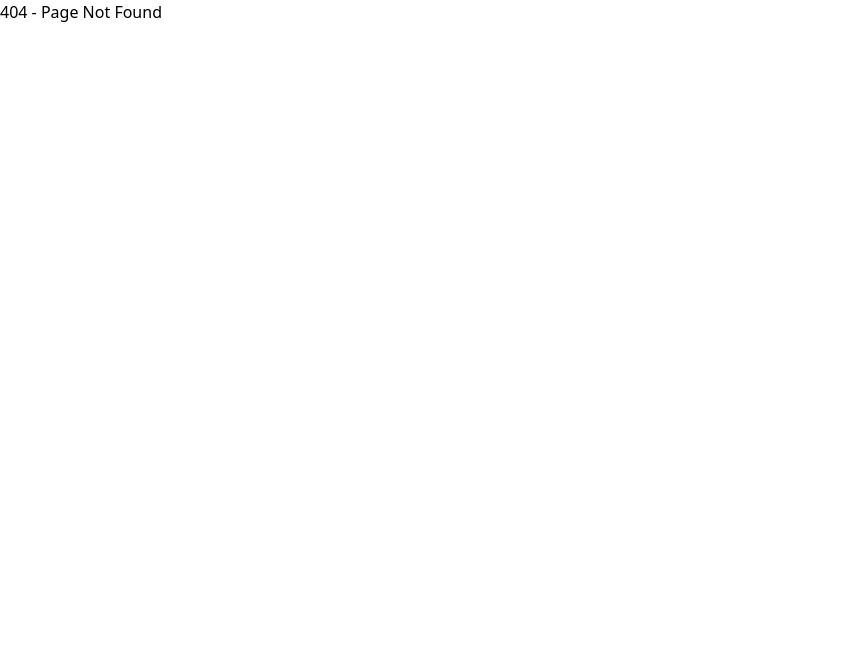
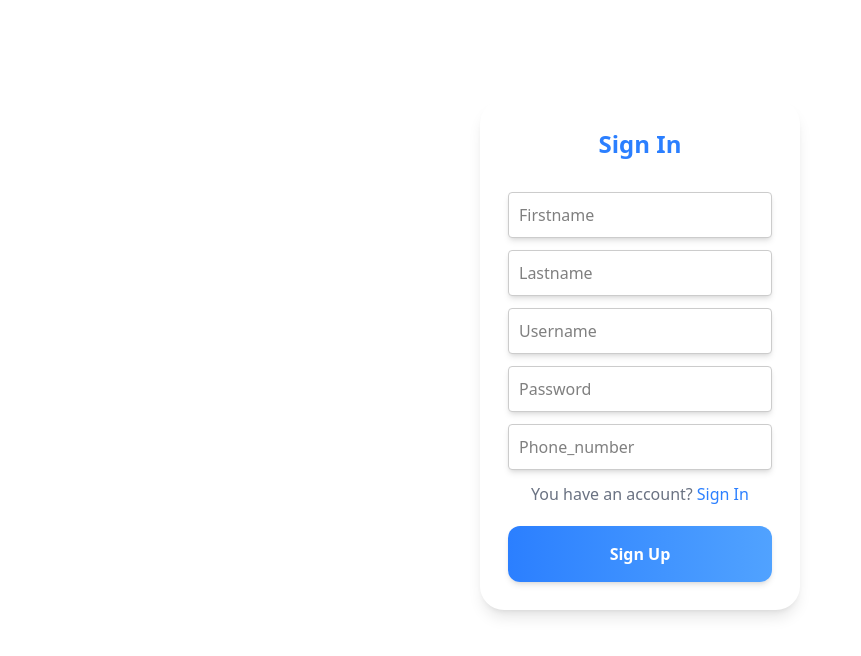
Before and after one commit to tohirjonyusupov/wedding_venue, a React (Vite) app in the folder frontend/: page /signup in a window 1280 px wide. Before the commit this address had no page. Shown: the top 656 px of the page, without its empty margins (0-861 px from the left). Built offline with nearby package versions, Linux system fonts and the light colour scheme.

Commit message:
add auth for client

```diff
--- a/frontend/src/App.jsx
+++ b/frontend/src/App.jsx
@@ -1,14 +1,15 @@
 /* eslint-disable no-unused-vars */
 import React from "react";
-import { Routes, Route, Navigate } from "react-router-dom";
+import { Routes, Route } from "react-router-dom";
 import routes from "./routes";
 import NotFound from "./pages/notFound";
-import Login from "./pages/login";
 import PublicRoute from "./components/PublicRoute";
 import PrivateRoute from "./components/PrivateRoute";
 import Home from "./pages/Home";
 import Venues from "./pages/Client/Venues";
 import VenueDetails from "./pages/Client/VenueDetails";
+import Login from "./pages/auth/login";
+import SignUp from "./pages/auth/signUp";
 
 function App() {
   return (
@@ -18,6 +19,7 @@ function App() {
       <Route element={<PublicRoute />}>
         <Route path="/" element={<Home />} />
         <Route path="/login" element={<Login />} />
+        <Route path="/signup" element={<SignUp />} />
         <Route path="/venues" element={<Venues />} />
         <Route path="/venues/:venue_id" element={<VenueDetails />} />
       </Route>
--- /dev/null
+++ b/frontend/src/pages/auth/SignUp.jsx
@@ -0,0 +1,140 @@
+import React, { useState } from "react";
+import { useNavigate, Link } from "react-router-dom";
+import axios from "axios";
+
+const SignUp = () => {
+  const navigate = useNavigate();
+
+
+  const [error, setError] = useState("");
+  const [warning, setWarning] = useState("");
+  const [isLoading, setIsLoading] = useState(false);
+
+  const [client, setClient] = useState({
+    firstname: "",
+    lastname: "",
+    username: "",
+    password: "",
+    phone_number: "",
+  });
+  const handleChange = (e) => {
+    setClient({ ...client, [e.target.name]: e.target.value });
+  };
+
+  const handleSubmit = async (e) => {
+    e.preventDefault();
+    setError("");
+
+    try {
+      setIsLoading(true);
+      const response = await axios.post(
+        "http://localhost:4000/client/signup",
+        client,
+        {
+          headers: { "Content-Type": "application/json" },
+        }
+      );
+
+
+      if(response){
+        navigate("/login");
+        setIsLoading(false);
+      }
+    } catch (error) {
+      setIsLoading(false);
+      if (error.response.status === 400) {
+        setWarning(error.response.data.message || "");
+      console.error("SignUp error:", error);
+      }
+    }
+  };
+
+  return (
+    <div className="p-[100px]">
+      <div className="max-w-xs bg-white rounded-3xl p-6 border-4 border-white shadow-lg mx-auto">
+        <h2 className="text-center font-extrabold text-2xl text-blue-500">
+          Sign In
+        </h2>
+
+        {error && (
+          <div className="bg-red-100 text-red-700 p-3 rounded-lg mt-3 text-sm">
+            {error}
+          </div>
+        )}
+        {warning && (
+          <div className="bg-yellow-100 text-yellow-700 p-3 rounded-lg mt-3 text-sm">
+            {warning}
+          </div>
+        )}
+
+        <form className="mt-5" onSubmit={handleSubmit}>
+          <input
+            type="text"
+            name="firstname"
+            id="firstname"
+            placeholder="Firstname"
+            className="w-full bg-white border-none p-4 rounded-xl mt-3 shadow-md focus:border-blue-400 focus:outline-none"
+            onChange={handleChange}
+            value={client.firstname}
+            required
+          />
+          <input
+            type="text"
+            name="lastname"
+            id="lastname"
+            placeholder="Lastname"
+            className="w-full bg-white border-none p-4 rounded-xl mt-3 shadow-md focus:border-blue-400 focus:outline-none"
+            onChange={handleChange}
+            value={client.lastname}
+            required
+          />
+          <input
+            type="text"
+            name="username"
+            id="username"
+            placeholder="Username"
+            className="w-full bg-white border-none p-4 rounded-xl mt-3 shadow-md focus:border-blue-400 focus:outline-none"
+            onChange={handleChange}
+            value={client.username}
+            required
+          />
+          <input
+            type="text"
+            name="password"
+            id="password"
+            placeholder="Password"
+            className="w-full bg-white border-none p-4 rounded-xl mt-3 shadow-md focus:border-blue-400 focus:outline-none"
+            onChange={handleChange}
+            value={client.password}
+            required
+          />
+          <input
+            type="text"
+            name="phone_number"
+            id="phone_number"
+            placeholder="Phone_number"
+            className="w-full bg-white border-none p-4 rounded-xl mt-3 shadow-md focus:border-blue-400 focus:outline-none"
+            onChange={handleChange}
+            value={client.phone_number}
+            required
+          />
+          <div className="flex justify-center mt-3">
+            <span className="text-gray-500">You have an account?</span>
+            <Link to="/login" className="text-blue-500 ml-1">
+              Sign In
+            </Link>
+          </div>
+
+          <button
+            type="submit"
+            className="w-full font-bold bg-gradient-to-r from-blue-500 to-blue-400 text-white py-4 mt-5 rounded-xl shadow-md hover:scale-105 hover:shadow-lg active:scale-95"
+          >
+            {isLoading ? "Loading..." : "Sign Up"}
+          </button>
+        </form>
+      </div>
+    </div>
+  );
+};
+
+export default SignUp;
--- a/frontend/src/pages/login/index.jsx
+++ b/frontend/src/pages/auth/login.jsx
@@ -1,5 +1,5 @@
 import React, { useState } from "react";
-import { useNavigate, useLocation } from "react-router-dom";
+import { useNavigate, useLocation, Link } from "react-router-dom";
 import axios from "axios";
 import {jwtDecode} from "jwt-decode";
 
@@ -98,9 +98,13 @@ const Login = () => {
             disabled={isLoading}
             required
           />
-          {/* <span className="block mt-2 ml-2 text-xs text-blue-400">
-            <a href="/forgot-password">Forgot Password?</a>
-          </span> */}
+          <div className="flex justify-center mt-3">
+            <span className="text-gray-500">Don't have an account?</span>
+            <Link to="/signup" className="text-blue-500 ml-1">
+              Sign Up
+            </Link>
+          </div>
+
           <button
             type="submit"
             className="w-full font-bold bg-gradient-to-r from-blue-500 to-blue-400 text-white py-4 mt-5 rounded-xl shadow-md hover:scale-105 hover:shadow-lg active:scale-95"
```
Also changed, not shown: 2 other files (tests, documents, lock files or other folders).
